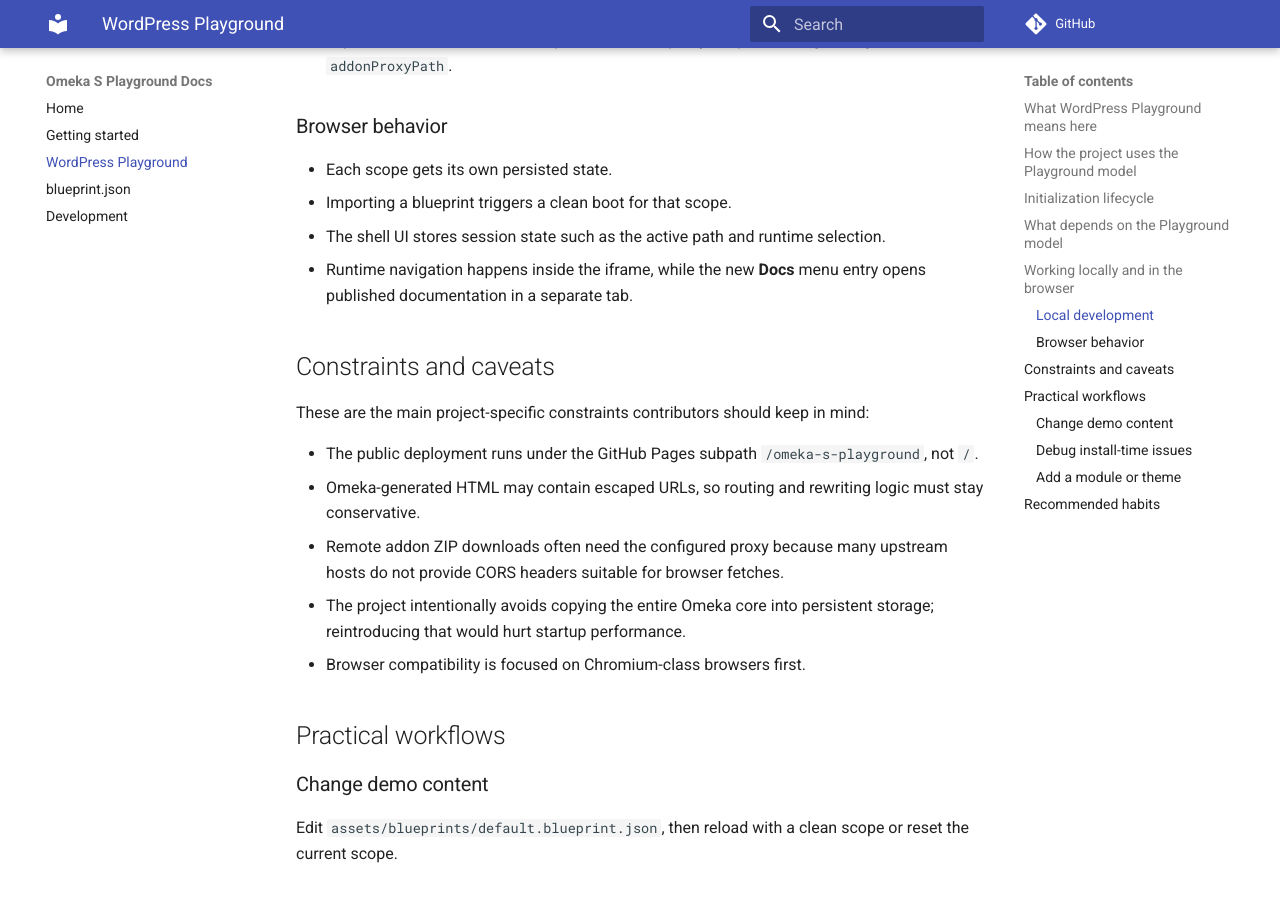
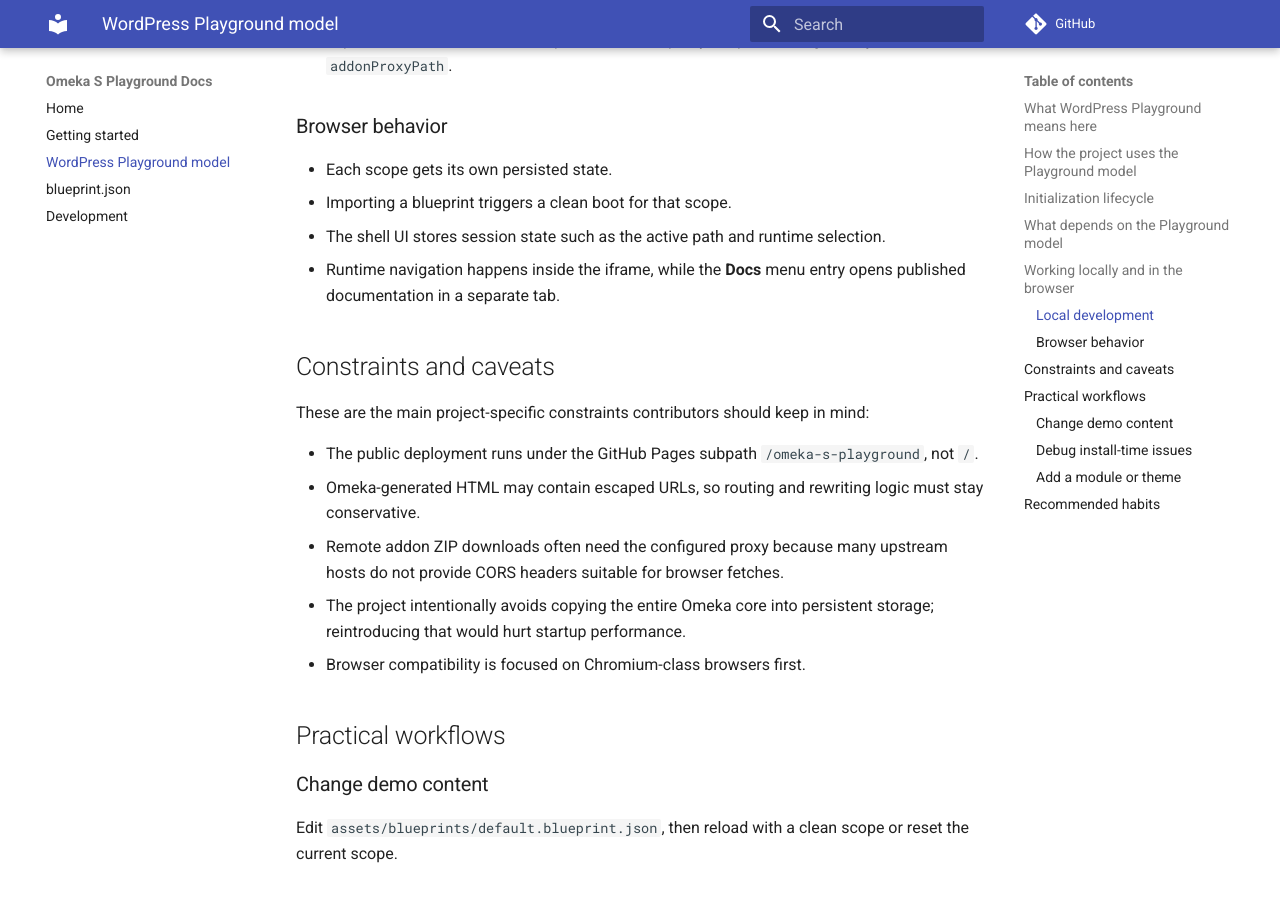
Before and after one commit to ateeducacion/omeka-s-playground, an MkDocs documentation site: the page built from docs/wordpress-playground.md, in a window 1280 px wide and 900 px high, scrolled down 2066 px. Built offline with MkDocs 1.6.1 and Material for MkDocs 9.7.7, drawn with Linux system fonts in a browser that asks for light colours; comment, search, counter and statistics services are not loaded; some of the changed text lies outside the part shown.

Commit message:
Refine docs wording after review
Co-authored-by: erseco <1876752+erseco@users.noreply.github.com>

```diff
--- a/docs/wordpress-playground.md
+++ b/docs/wordpress-playground.md
@@ -1,4 +1,4 @@
-# WordPress Playground in this repository
+# WordPress Playground-inspired model
 
 ## What WordPress Playground means here
 
@@ -73,7 +73,7 @@ When contributors change any of those areas, they should think in Playground ter
 - Each scope gets its own persisted state.
 - Importing a blueprint triggers a clean boot for that scope.
 - The shell UI stores session state such as the active path and runtime selection.
-- Runtime navigation happens inside the iframe, while the new **Docs** menu entry opens published documentation in a separate tab.
+- Runtime navigation happens inside the iframe, while the **Docs** menu entry opens published documentation in a separate tab.
 
 ## Constraints and caveats
 
--- a/mkdocs.yml
+++ b/mkdocs.yml
@@ -10,7 +10,7 @@ theme:
 nav:
   - Home: index.md
   - Getting started: getting-started.md
-  - WordPress Playground: wordpress-playground.md
+  - WordPress Playground model: wordpress-playground.md
   - blueprint.json: blueprint-json.md
   - Development: development.md
 markdown_extensions:
```
